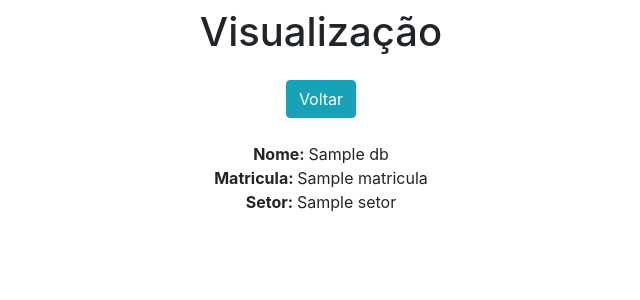
After one commit to odcolares/Esd, a Django app: template Esdapp/templates/view.html in a window 1280 px wide. The commit adds this page. Shown: the top 300 px of the page, without its empty margins (319-959 px from the left). Run offline with Django 3.2, Linux system fonts and the light colour scheme; the template is opened without the code that fills it: most values are stand-ins (such as "Sample title", 1, 10 or a date in 2020); some libraries are stand-ins or nearby versions.

Commit message:
AtualizaçãoVisualização

```diff
--- a/Esd/urls.py
+++ b/Esd/urls.py
@@ -15,11 +15,14 @@ Including another URLconf
 """
 from django.contrib import admin
 from django.urls import path
-from Esdapp.views import home, form, create
+from Esdapp.views import home, form, create, view, edit, update
 
 urlpatterns = [
     path('admin/', admin.site.urls),
     path('', home, name ='home'),
     path('form/', form, name ='form'),
-    path('create/', create, name ='create')
+    path('create/', create, name ='create'),
+    path('view/<int:pk>/', view, name ='view'),
+    path('edit/<int:pk>/', edit, name ='edit'),
+    path('update/<int:pk>/', update, name ='update')
 ]
--- a/Esdapp/templates/form.html
+++ b/Esdapp/templates/form.html
@@ -17,7 +17,7 @@
     <div/>
 
     <div class="container-fluid pt-3 pb-2 text-center">
-       <form name ="form" id ="form" action ="/create/" method ="post">
+       <form name ="form" id ="form" action ="{% if db %}/update{{db.id}}/{% else %}/create/{% endif %}" method ="post">
                 {% csrf_token %}
                 <div class="form-group mt-4">{{form.nome}}
                     <small id="nameHelp" class="form-text text-muted">Inicie seu nome com letras maiusculas.</small>
@@ -30,6 +30,7 @@
                 </div>
             <input type="submit" class="btn btn-success" value="Salvar">
         </form>
+
     <div/>
 </body>
 </html>
--- a/Esdapp/templates/index.html
+++ b/Esdapp/templates/index.html
@@ -35,9 +35,9 @@
                     <td>{{dbs.matricula}}</td>
                     <td>{{dbs.setor}}</td>
                     <td>
-                        <a href="" class="btn btn-outline-success">Visualizar</a>
-                        <a href="" class="btn btn-outline-warning">Editar</a>
-                        <a href="" class="btn btn-outline-danger">Deletar</a>
+                        <a href="/view/{{dbs.id}}/" class="btn btn-success">Visualizar</a>
+                        <a href="/edit/{{dbs.id}}/" class="btn btn-warning">Editar</a>
+                        <a href="" class="btn btn-danger">Deletar</a>
                     </td>
                 </tr>
             {% endfor%}
--- /dev/null
+++ b/Esdapp/templates/view.html
@@ -0,0 +1,25 @@
+<!DOCTYPE html>
+<html lang="pt-br">
+<head>
+    <meta charset="UTF-8">
+    <meta name="viewport" content="width=device-width, initial-scale=1.0">
+    <title>VisualizaçãoESD</title>
+    <link rel="stylesheet" href="https://stackpath.bootstrapcdn.com/bootstrap/4.1.3/css/bootstrap.min.css" integrity="sha384-MCw98/SFnGE8fJT3GXwEOngsV7Zt27NXFoaoApmYm81iuXoPkFOJwJ8ERdknLPMO" crossorigin="anonymous">
+</head>
+
+<body>
+    <div class="container-fluid pt-2 pb-2 text-center">
+        <h1>Visualização</h1>
+    <div/>
+
+    <div class="container-fluid pt-3 pb-2 text-center">
+        <a href="/" class="btn btn-info">Voltar</a>
+    <div/>
+
+    <div class="container-fluid pt-4 pb-2 text-center">
+        <strong>Nome: </strong>{{db.nome}}<br>
+        <strong>Matricula: </strong>{{db.matricula}}<br>
+        <strong>Setor: </strong>{{db.setor}}<br>
+    <div/>
+</body>
+</html>
```
Also changed, not shown: Esdapp/views.py (+14 -0 lines), Esdapp/models.py (line endings or trailing spaces), db.sqlite3.
